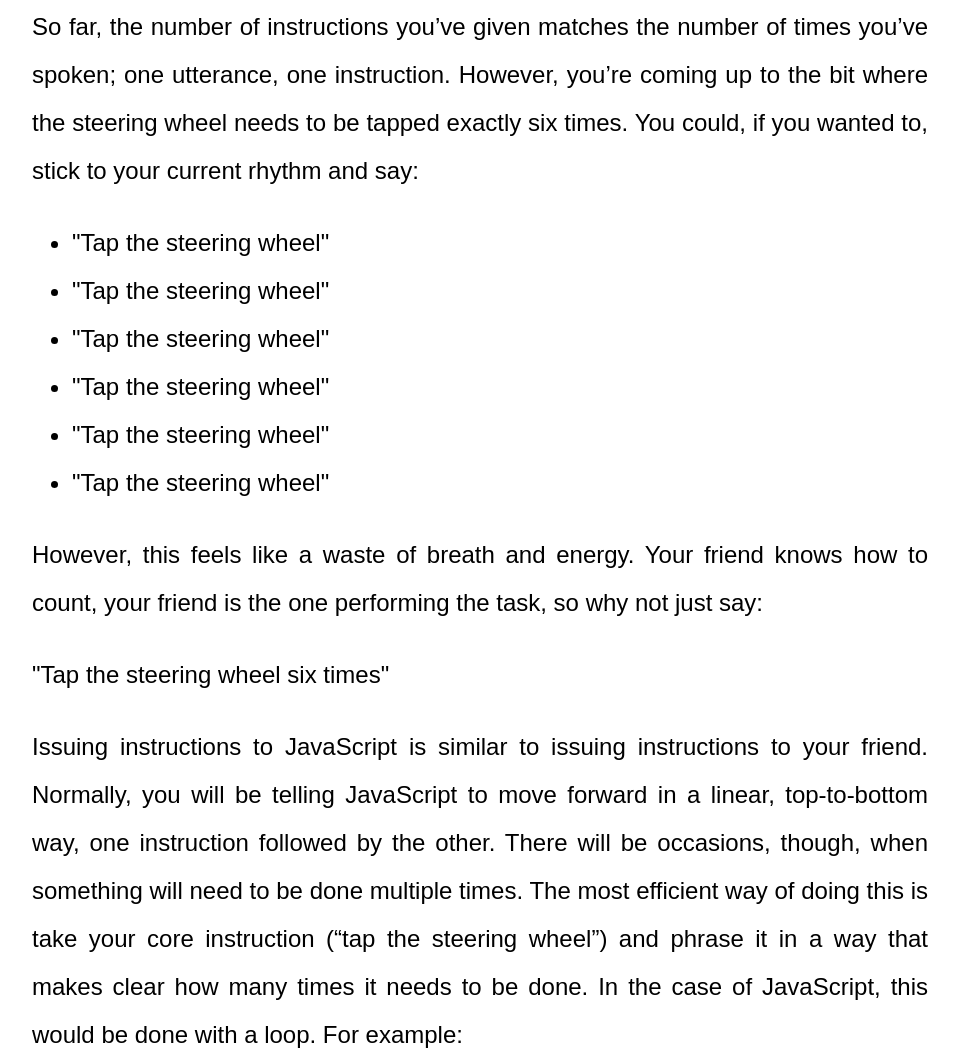
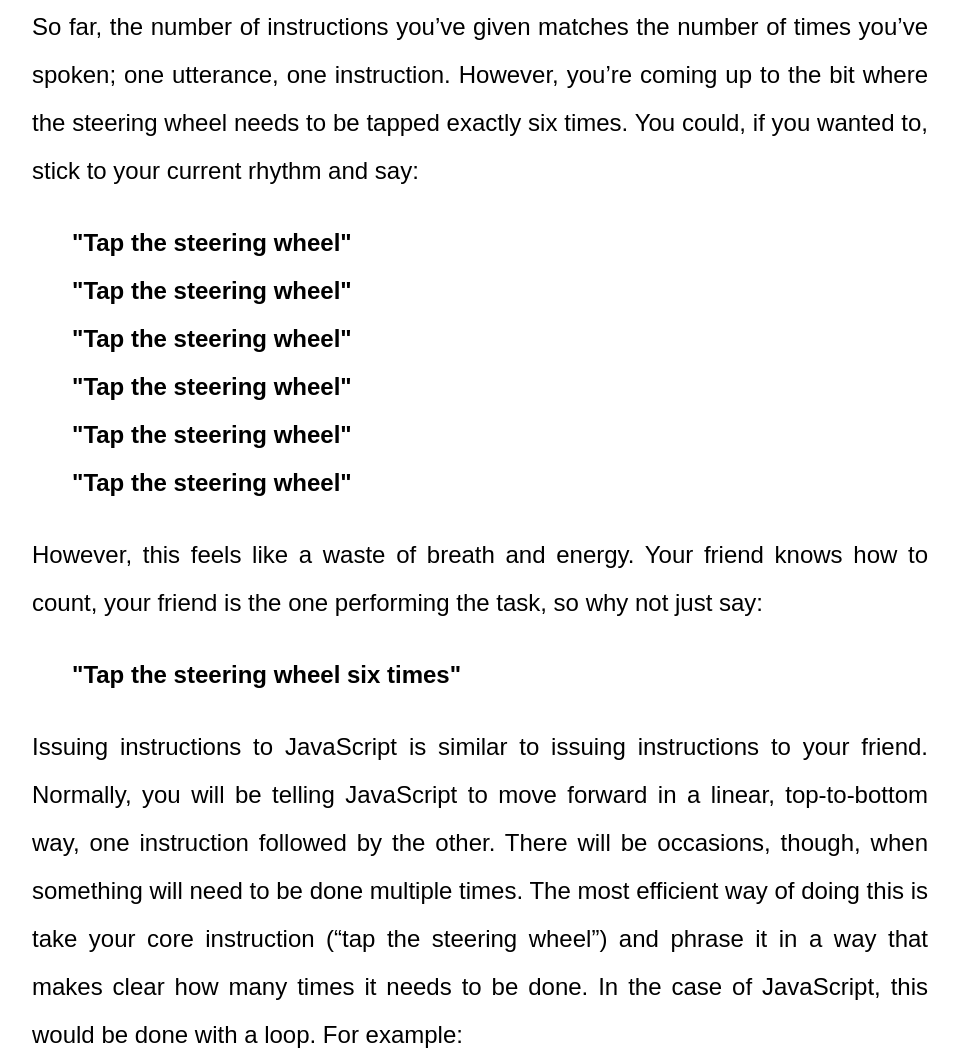
Before and after one commit to joseph-ford10/joseph-ford10.github.io, a plain HTML site: page blog/javascript-blog.html in a window 1280 px wide. Shown: the part 2562-3624 px from the top of the page, without its empty margins (160-1118 px from the left). Drawn offline with Linux system fonts and the light colour scheme.

Commit message:
Add JS blog styles

```diff
--- a/styles/main.css
+++ b/styles/main.css
@@ -286,3 +286,22 @@ a:visited {
   margin-top: 2rem;
   margin-bottom: 0rem;
 }
+
+.JS-blog-example {
+  margin: auto;
+}
+
+.JS-blog-list {
+  list-style-type: none;
+  margin: auto;
+  font-weight: bold;
+}
+
+.indented-blog-example {
+  margin-left: 40px;
+  font-weight: bold;
+}
+
+.line-indent {
+  padding-left: 10px;
+}
```
